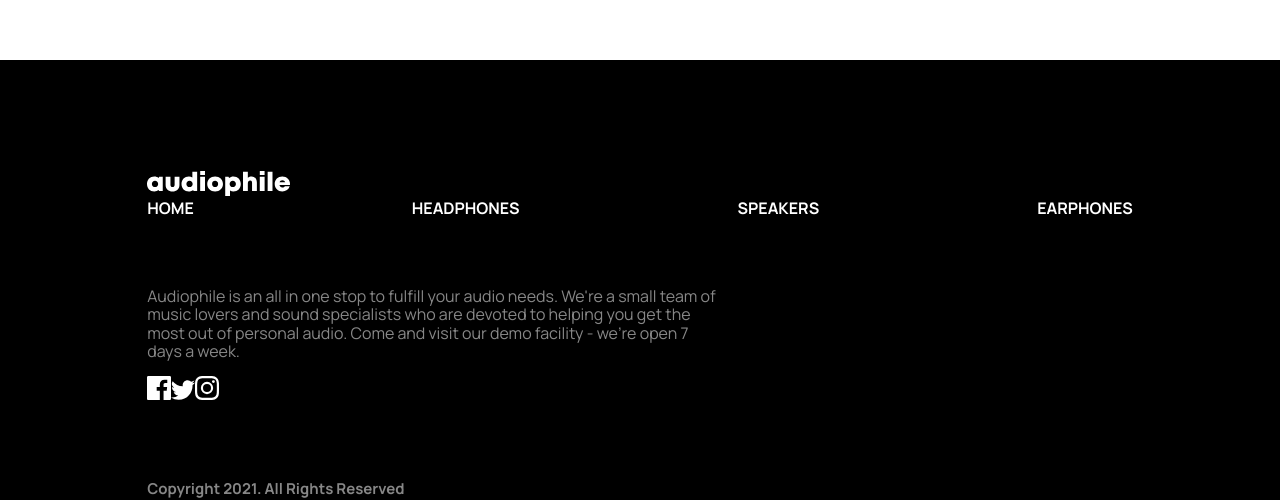
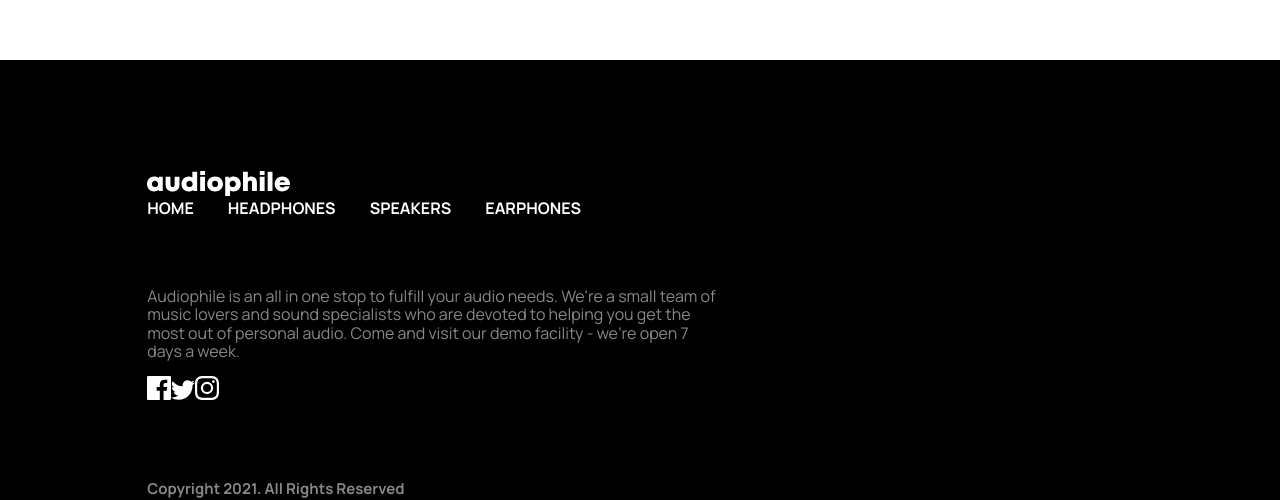
Before and after one commit to alewilliam789/audiophile-ecommerce-website, a Next.js app: page / in a window 1280 px wide. Shown: the part 1068-1568 px from the top of the page. Built offline with nearby package versions, Linux system fonts and the light colour scheme.

Commit message:
Change Navbar to the new styling

```diff
--- a/src/components/Navbar/index.tsx
+++ b/src/components/Navbar/index.tsx
@@ -16,7 +16,7 @@ export default function Navbar(){
     })
 
     return (
-            <nav className={`styles.navbar ${styles['navbar--flex']}`}>
+            <nav className={`${styles['c-navbar']} ${styles['l-grid']}`}>
                 {links}
             </nav>
     )
--- a/src/components/Navbar/styles.module.scss
+++ b/src/components/Navbar/styles.module.scss
@@ -1,11 +1,11 @@
 
 
-.navbar {
+.c-navbar {
     width: 429px;
 }
 
-.navbar--flex {
-    @include mixins.flex;
-    justify-content: space-between;
+.l-grid {
+    @include mixins.grid(4);
+    justify-items: end;
     gap:34px;
 }
```
